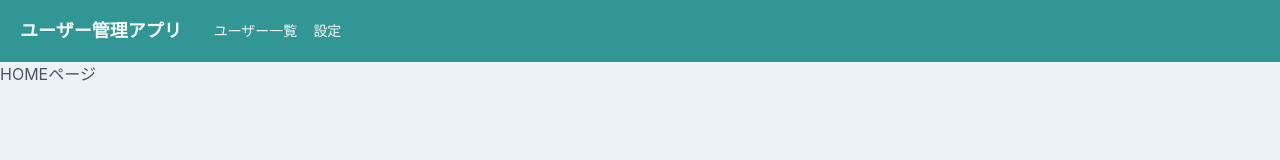
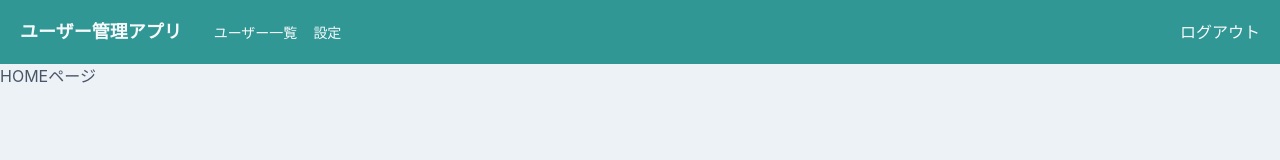
Before and after one commit to san510/ChakraUI-SampleApp, a React (Create React App) app: page /home in a window 1280 px wide. Shown: the top 160 px of the page. Built offline with nearby package versions, Linux system fonts and the light colour scheme.

Commit message:
add Logout

```diff
--- a/src/components/organisms/layout/Header.tsx
+++ b/src/components/organisms/layout/Header.tsx
@@ -15,6 +15,7 @@ export const Header: FC = memo(() => {
     []
   );
   const onClickSetting = useCallback(() => navigate("/home/setting"), []);
+  const onClickLogout = useCallback(() => navigate("/"), []);
 
   return (
     <>
@@ -48,6 +49,9 @@ export const Header: FC = memo(() => {
           </Box>
           <Link onClick={onClickSetting}>設定</Link>
         </Flex>
+        <Box>
+          <Link onClick={onClickLogout}>ログアウト</Link>
+        </Box>
         <MenuIconButton onOpen={onOpen} />
       </Flex>
       <MenuDrawer
```
